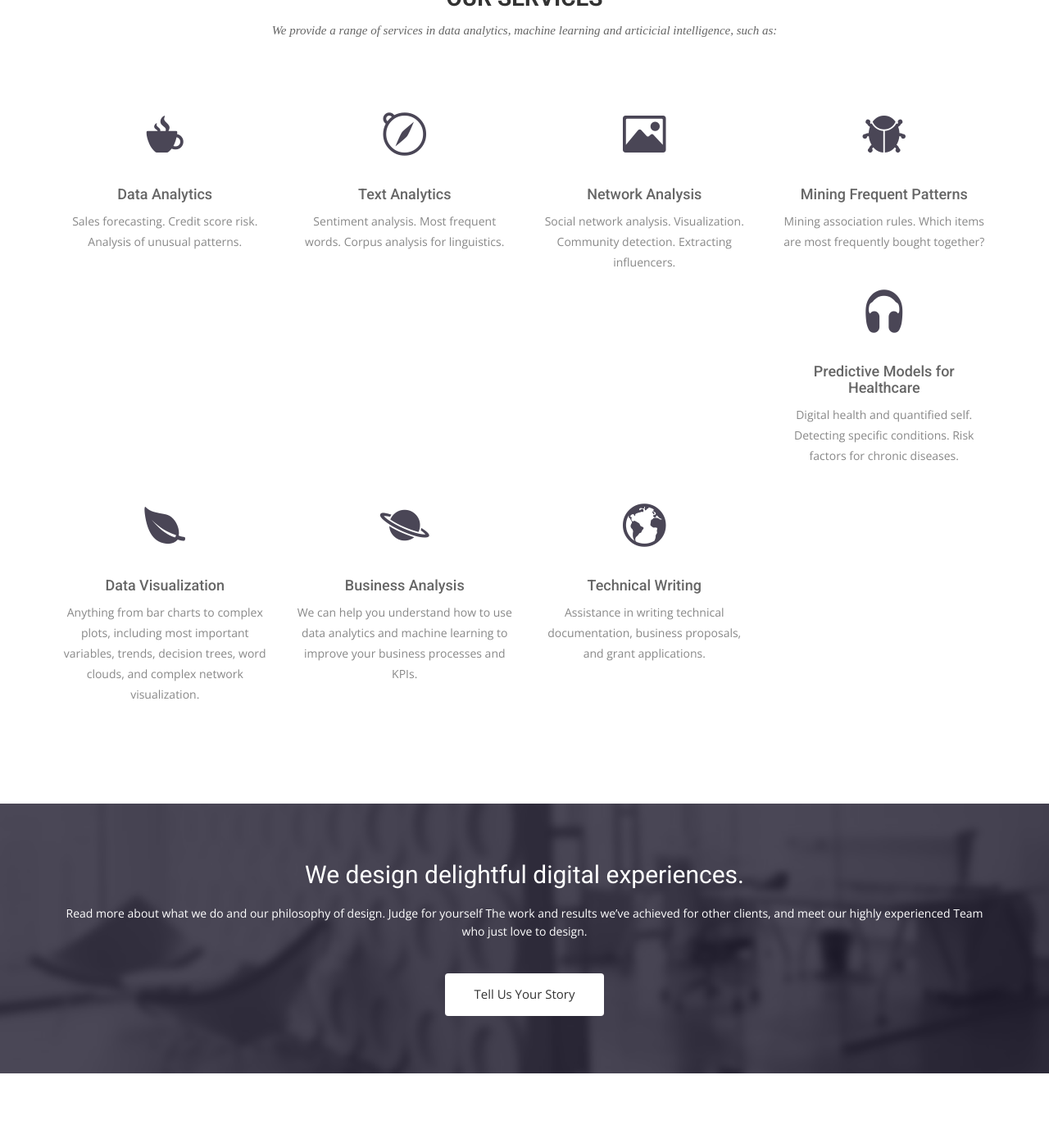
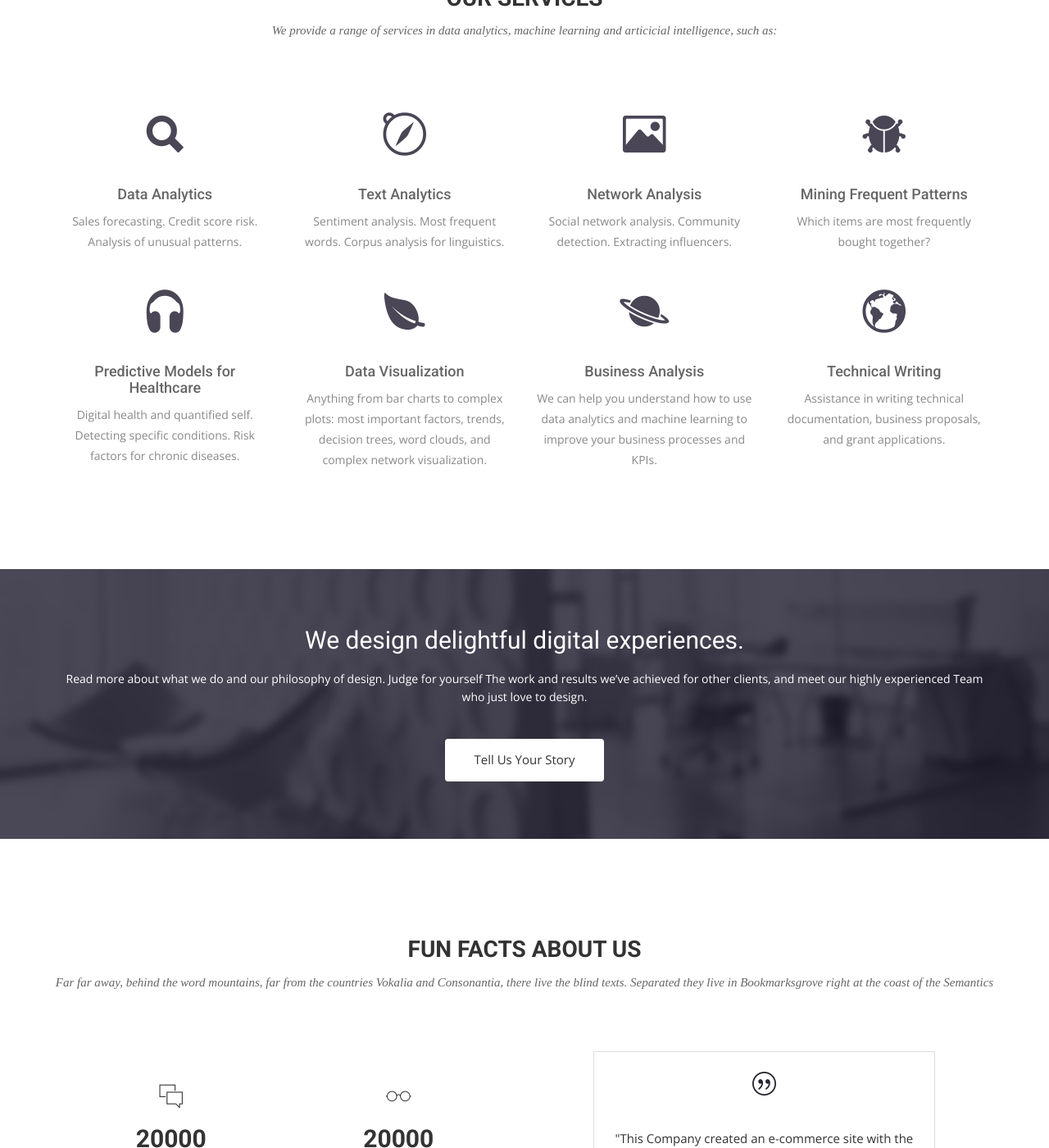
Before and after one commit to deeplearnit/deeplearnit.github.io, a Jekyll site: the page built from index.html, in a window 1280 px wide and 1400 px high, scrolled down 2128 px. Shown: the whole window at 82% size. Built offline with Jekyll 4.4.1, drawn with Linux system fonts in a browser that asks for light colours; nearby versions of some CDN libraries; some web fonts are replaced.

Commit message:
Add services

```diff
--- a/index.html
+++ b/index.html
@@ -66,7 +66,7 @@
     <div class="row ">
       <div class="col-sm-6 col-md-3">
         <div class="service-item">
-          <i class="icon ion-coffee"></i>
+          <i class="icon ion-search"></i>
           <h4>Data Analytics</h4>
           <p>Sales forecasting. Credit score risk. Analysis of unusual patterns.  </p>
         </div>
@@ -82,14 +82,14 @@
         <div class="service-item">
           <i class="ion-image"></i>
           <h4>Network Analysis</h4>
-          <p>Social network analysis. Visualization. Community detection. Extracting influencers. </p>
+          <p>Social network analysis. Community detection. Extracting influencers. </p>
         </div>
       </div>
       <div class="col-sm-6 col-md-3">
         <div class="service-item">
           <i class="ion-bug"></i>
           <h4>Mining Frequent Patterns</h4>
-          <p> Mining association rules. Which items are most frequently bought together? </p>
+          <p> Which items are most frequently bought together? </p>
         </div>
       </div>
       <div class="col-sm-6 col-md-3">
@@ -103,7 +103,7 @@
         <div class="service-item">
           <i class="ion-leaf"></i>
           <h4>Data Visualization</h4>
-          <p> Anything from bar charts to complex plots, including most important variables, trends, decision trees, word clouds, and complex network visualization. </p>
+          <p> Anything from bar charts to complex plots: most important factors, trends, decision trees, word clouds, and complex network visualization. </p>
         </div>
       </div>
       <div class="col-sm-6 col-md-3">
```
